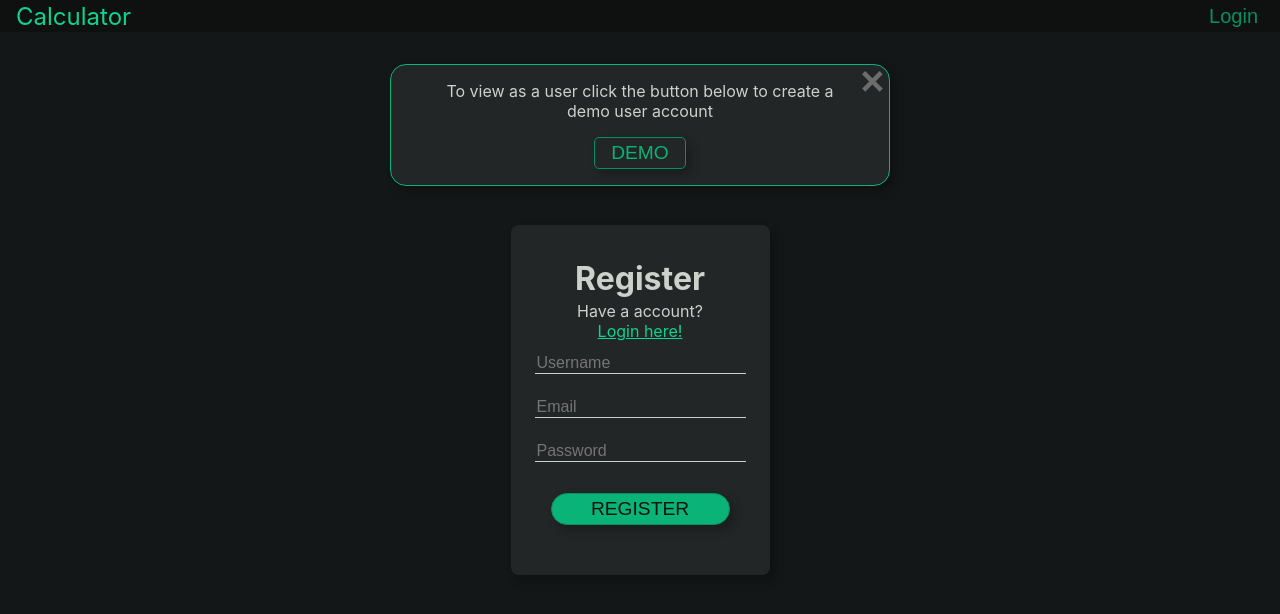
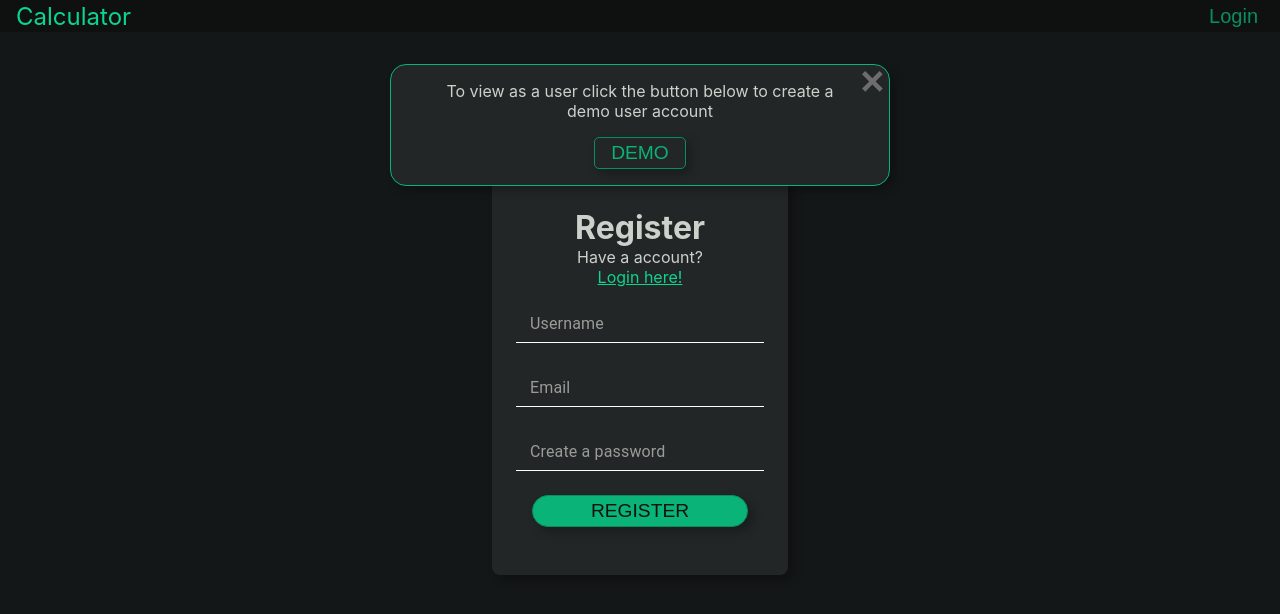
Before and after one commit to TKravel/quit-calc-client, a React (Create React App) app: page /register in a window 1280 px wide. Shown: the top 614 px of the page. Built offline with nearby package versions, Linux system fonts and the light colour scheme; no server answers.

Commit message:
Add loading spinner to login, reg, and demo creation

```diff
--- a/src/App.css
+++ b/src/App.css
@@ -231,14 +231,20 @@ a:active {
 	text-align: center;
 }
 
-.user-forms input {
-	background-color: #222626;
-	border: none;
-	border-bottom: 1px solid #cdd1cc;
-	color: #cdd1cc;
-	font-size: 1rem;
-	margin: 0.5em 0;
+.form-spinner {
+	fill: #0ab377;
+	margin: auto;
+	height: 2rem;
+	width: 2rem;
+	animation: spinner 2s linear infinite;
 }
+
+@keyframes spinner {
+	to {
+		transform: rotate(360deg);
+	}
+}
+
 .error-msg {
 	color: #b20a0d;
 }
--- a/src/components/demoComponents/DemoMsg.jsx
+++ b/src/components/demoComponents/DemoMsg.jsx
@@ -3,16 +3,23 @@ import CloseIcon from '../icons/CloseIcon';
 import useDemo from '../../hooks/useDemo';
 import { UserContext } from '../../context/UserContext';
 import { InfoIcon } from '../icons/InfoIcon';
+import { Spinner } from '../icons/Spinner';
 
 const DemoMsg = () => {
 	const { user } = useContext(UserContext);
-	const { createDemoUser } = useDemo();
+	const [isLoading, setIsLoading] = useState(false);
+	const [error, setError] = useState('');
+	const { createDemoUser } = useDemo(setIsLoading, setError);
 	const [isOpen, setIsOpen] = useState(true);
-	const toggleMsg = (e) => {
+	const toggleMsg = () => {
 		isOpen ? setIsOpen(false) : setIsOpen(true);
 	};
 
-	const handleClick = (e) => {
+	const handleClick = () => {
+		if (error !== '') {
+			setError('');
+		}
+		setIsLoading(true);
 		createDemoUser();
 	};
 
@@ -28,9 +35,14 @@ const DemoMsg = () => {
 					To view as a user click the button below to create a demo
 					user account
 				</p>
-				<button className='demo-btn' onClick={handleClick}>
-					DEMO
-				</button>
+				{isLoading ? (
+					<Spinner styles='form-spinner' />
+				) : (
+					<button className='demo-btn' onClick={handleClick}>
+						DEMO
+					</button>
+				)}
+				{error !== '' && <p className='error-msg'>{error}</p>}
 			</div>
 		);
 	} else {
--- /dev/null
+++ b/src/components/icons/Spinner.jsx
@@ -0,0 +1,15 @@
+import React from 'react';
+
+export const Spinner = ({ styles }) => {
+	return (
+		<svg
+			className={styles}
+			xmlns='http://www.w3.org/2000/svg'
+			width='24'
+			height='24'
+			viewBox='0 0 24 24'
+		>
+			<path d='M13.75 22c0 .966-.783 1.75-1.75 1.75s-1.75-.784-1.75-1.75.783-1.75 1.75-1.75 1.75.784 1.75 1.75zm-1.75-22c-1.104 0-2 .896-2 2s.896 2 2 2 2-.896 2-2-.896-2-2-2zm10 10.75c.689 0 1.249.561 1.249 1.25 0 .69-.56 1.25-1.249 1.25-.69 0-1.249-.559-1.249-1.25 0-.689.559-1.25 1.249-1.25zm-22 1.25c0 1.105.896 2 2 2s2-.895 2-2c0-1.104-.896-2-2-2s-2 .896-2 2zm19-8c.551 0 1 .449 1 1 0 .553-.449 1.002-1 1-.551 0-1-.447-1-.998 0-.553.449-1.002 1-1.002zm0 13.5c.828 0 1.5.672 1.5 1.5s-.672 1.501-1.502 1.5c-.826 0-1.498-.671-1.498-1.499 0-.829.672-1.501 1.5-1.501zm-14-14.5c1.104 0 2 .896 2 2s-.896 2-2.001 2c-1.103 0-1.999-.895-1.999-2s.896-2 2-2zm0 14c1.104 0 2 .896 2 2s-.896 2-2.001 2c-1.103 0-1.999-.895-1.999-2s.896-2 2-2z' />
+		</svg>
+	);
+};
--- a/src/components/landingPage/Login.jsx
+++ b/src/components/landingPage/Login.jsx
@@ -1,17 +1,21 @@
 import React, { useState, useContext } from 'react';
+import { TextField } from '@mui/material';
 import { Link, Redirect } from 'react-router-dom';
 import { useForm, Controller } from 'react-hook-form';
 import useLogin from '../../hooks/useLogin';
 import { UserContext } from '../../context/UserContext';
 import DemoMsg from '../demoComponents/DemoMsg';
+import { Spinner } from '../icons/Spinner';
 
 const Login = () => {
 	const { user } = useContext(UserContext);
 	const { control, handleSubmit } = useForm();
 	const [errors, setErrors] = useState('');
-	const { login } = useLogin(errors, setErrors);
+	const [isLoading, setIsLoading] = useState(false);
+	const { login } = useLogin(errors, setErrors, setIsLoading);
 
 	const onSubmit = (data) => {
+		setIsLoading(true);
 		login(data);
 	};
 
@@ -28,7 +32,6 @@ const Login = () => {
 					<br />
 					<Link to='/register'>Sign up here!</Link>
 				</p>
-
 				<Controller
 					name='username'
 					control={control}
@@ -37,25 +40,59 @@ const Login = () => {
 						field: { onChange, value },
 						fieldState: { error },
 					}) => (
-						<>
-							<input
+						<TextField
 							type='text'
 							label='Username'
 							placeholder='Username'
 							name='username'
 							value={value}
 							onChange={onChange}
-							></input>
-							<p className='error-msg'>
-								{error ? error.message : null}
-							</p>
-						</>
+							autoComplete='off'
+							size='small'
+							margin='normal'
+							error={error ? true : false}
+							helperText={error ? error.message : null}
+							InputLabelProps={{
+								style: { color: '#999c98' },
+							}}
+							sx={{
+								input: {
+									'&::-webkit-outer-spin-button, &::-webkit-inner-spin-button':
+										{
+											WebkitAppearance: 'none',
+											display: 'none',
+										},
+									color: '#cdd1cc',
+									width: '100% !important',
+								},
+								'& label.Mui-focused': {
+									color: 'white',
+								},
+								'& .MuiInput-underline:after': {
+									borderBottomColor: 'yellow',
+								},
+								'& .MuiOutlinedInput-root': {
+									'& fieldset': {
+										color: 'white',
+										border: 'none',
+										borderBottom: '1px solid',
+										borderBottomColor: 'white',
+										borderRadius: '0',
+									},
+									'&:hover fieldset': {
+										borderColor: 'white',
+									},
+									'&.Mui-focused fieldset': {
+										borderColor: '#0ab377',
+									},
+								},
+							}}
+						/>
 					)}
 					rules={{
 						required: 'Username required',
 					}}
 				/>
-
 				<Controller
 					name='password'
 					control={control}
@@ -64,21 +101,54 @@ const Login = () => {
 						field: { onChange, value },
 						fieldState: { error },
 					}) => (
-						<>
-							<input
+						<TextField
 							type='text'
 							label='Password'
 							placeholder='Password'
 							name='password'
 							value={value}
 							onChange={onChange}
+							autoComplete='off'
+							size='small'
+							margin='normal'
 							error={error ? true : false}
 							helperText={error ? error.message : null}
+							InputLabelProps={{
+								style: { color: '#999c98' },
+							}}
+							sx={{
+								input: {
+									'&::-webkit-outer-spin-button, &::-webkit-inner-spin-button':
+										{
+											WebkitAppearance: 'none',
+											display: 'none',
+										},
+									color: '#cdd1cc',
+									width: '100% !important',
+								},
+								'& label.Mui-focused': {
+									color: 'white',
+								},
+								'& .MuiInput-underline:after': {
+									borderBottomColor: 'yellow',
+								},
+								'& .MuiOutlinedInput-root': {
+									'& fieldset': {
+										color: 'white',
+										border: 'none',
+										borderBottom: '1px solid',
+										borderBottomColor: 'white',
+										borderRadius: '0',
+									},
+									'&:hover fieldset': {
+										borderColor: 'white',
+									},
+									'&.Mui-focused fieldset': {
+										borderColor: '#0ab377',
+									},
+								},
+							}}
 						/>
-							<p className='error-msg'>
-								{error ? error.message : null}
-							</p>
-						</>
 					)}
 					rules={{
 						required: 'Password required',
@@ -88,12 +158,14 @@ const Login = () => {
 						},
 					}}
 				/>
-
 				{errors && <p className='error-msg'>{errors}</p>}
-
+				{isLoading ? (
+					<Spinner styles='form-spinner' />
+				) : (
 					<button className='button' type='submit'>
 						LOGIN
 					</button>
+				)}
 			</form>
 		</>
 	);
--- a/src/components/landingPage/Register.jsx
+++ b/src/components/landingPage/Register.jsx
@@ -1,17 +1,21 @@
 import React, { useState, useContext } from 'react';
+import { TextField } from '@mui/material';
 import { Link, Redirect } from 'react-router-dom';
 import { useForm, Controller } from 'react-hook-form';
 import useLogin from '../../hooks/useLogin';
 import { UserContext } from '../../context/UserContext';
 import DemoMsg from '../demoComponents/DemoMsg';
+import { Spinner } from '../icons/Spinner';
 
 const Register = () => {
 	const { user } = useContext(UserContext);
 	const { control, handleSubmit } = useForm();
+	const [isLoading, setIsLoading] = useState(false);
 	const [errors, setErrors] = useState('');
-	const { register } = useLogin(errors, setErrors);
+	const { register } = useLogin(errors, setErrors, setIsLoading);
 
 	const onSubmit = (data) => {
+		setIsLoading(true);
 		register(data);
 	};
 
@@ -37,19 +41,53 @@ const Register = () => {
 						field: { onChange, value },
 						fieldState: { error },
 					}) => (
-						<>
-							<input
+						<TextField
 							type='text'
 							label='Username'
 							placeholder='Username'
 							name='username'
 							value={value}
 							onChange={onChange}
-							></input>
-							<p className='error-msg'>
-								{error ? error.message : null}
-							</p>
-						</>
+							autoComplete='off'
+							margin='normal'
+							size='small'
+							error={error ? true : false}
+							helperText={error ? error.message : null}
+							InputLabelProps={{
+								style: { color: '#999c98' },
+							}}
+							sx={{
+								input: {
+									'&::-webkit-outer-spin-button, &::-webkit-inner-spin-button':
+										{
+											WebkitAppearance: 'none',
+											display: 'none',
+										},
+									color: '#cdd1cc',
+								},
+								'& label.Mui-focused': {
+									color: 'white',
+								},
+								'& .MuiInput-underline:after': {
+									borderBottomColor: 'yellow',
+								},
+								'& .MuiOutlinedInput-root': {
+									'& fieldset': {
+										color: 'white',
+										border: 'none',
+										borderBottom: '1px solid',
+										borderBottomColor: 'white',
+										borderRadius: '0',
+									},
+									'&:hover fieldset': {
+										borderColor: 'white',
+									},
+									'&.Mui-focused fieldset': {
+										borderColor: '#0ab377',
+									},
+								},
+							}}
+						/>
 					)}
 					rules={{
 						required: 'Username required',
@@ -64,19 +102,53 @@ const Register = () => {
 						field: { onChange, value },
 						fieldState: { error },
 					}) => (
-						<>
-							<input
+						<TextField
 							type='email'
 							label='Email'
 							placeholder='Email'
 							name='email'
 							value={value}
 							onChange={onChange}
-							></input>
-							<p className='error-msg'>
-								{error ? error.message : null}
-							</p>
-						</>
+							autoComplete='off'
+							margin='normal'
+							size='small'
+							error={error ? true : false}
+							helperText={error ? error.message : null}
+							InputLabelProps={{
+								style: { color: '#999c98' },
+							}}
+							sx={{
+								input: {
+									'&::-webkit-outer-spin-button, &::-webkit-inner-spin-button':
+										{
+											WebkitAppearance: 'none',
+											display: 'none',
+										},
+									color: '#cdd1cc',
+								},
+								'& label.Mui-focused': {
+									color: 'white',
+								},
+								'& .MuiInput-underline:after': {
+									borderBottomColor: 'yellow',
+								},
+								'& .MuiOutlinedInput-root': {
+									'& fieldset': {
+										color: 'white',
+										border: 'none',
+										borderBottom: '1px solid',
+										borderBottomColor: 'white',
+										borderRadius: '0',
+									},
+									'&:hover fieldset': {
+										borderColor: 'white',
+									},
+									'&.Mui-focused fieldset': {
+										borderColor: '#0ab377',
+									},
+								},
+							}}
+						/>
 					)}
 					rules={{
 						required: 'Email required',
@@ -91,19 +163,53 @@ const Register = () => {
 						field: { onChange, value },
 						fieldState: { error },
 					}) => (
-						<>
-							<input
+						<TextField
 							type='text'
 							name='password'
 							label='Create a password'
 							placeholder='Password'
 							value={value}
 							onChange={onChange}
-							></input>
-							<p className='error-msg'>
-								{error ? error.message : null}
-							</p>
-						</>
+							autoComplete='off'
+							margin='normal'
+							size='small'
+							error={error ? true : false}
+							helperText={error ? error.message : null}
+							InputLabelProps={{
+								style: { color: '#999c98' },
+							}}
+							sx={{
+								input: {
+									'&::-webkit-outer-spin-button, &::-webkit-inner-spin-button':
+										{
+											WebkitAppearance: 'none',
+											display: 'none',
+										},
+									color: '#cdd1cc',
+								},
+								'& label.Mui-focused': {
+									color: 'white',
+								},
+								'& .MuiInput-underline:after': {
+									borderBottomColor: 'yellow',
+								},
+								'& .MuiOutlinedInput-root': {
+									'& fieldset': {
+										color: 'white',
+										border: 'none',
+										borderBottom: '1px solid',
+										borderBottomColor: 'white',
+										borderRadius: '0',
+									},
+									'&:hover fieldset': {
+										borderColor: 'white',
+									},
+									'&.Mui-focused fieldset': {
+										borderColor: '#0ab377',
+									},
+								},
+							}}
+						/>
 					)}
 					rules={{
 						required: 'Password required',
@@ -112,9 +218,13 @@ const Register = () => {
 
 				{errors && <p className='error-msg'>{errors}</p>}
 
+				{isLoading ? (
+					<Spinner styles='form-spinner' />
+				) : (
 					<button className='button' type='submit'>
 						REGISTER
 					</button>
+				)}
 			</form>
 		</>
 	);
--- a/src/hooks/useDemo.js
+++ b/src/hooks/useDemo.js
@@ -1,7 +1,7 @@
 import { useContext } from 'react';
 import { UserContext } from '../context/UserContext';
 
-const useDemo = () => {
+const useDemo = (setIsLoading, setError) => {
 	const { setUser } = useContext(UserContext);
 	const createDemoUser = async () => {
 		await fetch(`${process.env.REACT_APP_SERVER}/demo/createDemoUser`, {
@@ -12,6 +12,8 @@ const useDemo = () => {
 			.then((data) => {
 				if (data.error) {
 					console.log(data.error);
+					setError('Error creating user, try again later');
+					setIsLoading(false);
 				}
 				if (data.msg === 'Success') {
 					localStorage.setItem('demoUser', 'true');
@@ -21,6 +23,8 @@ const useDemo = () => {
 			.catch((err) => {
 				if (err) {
 					console.log(err);
+					setIsLoading(false);
+					setError('Error: Please try again later');
 				}
 			});
 	};
--- a/src/hooks/useLogin.js
+++ b/src/hooks/useLogin.js
@@ -1,7 +1,7 @@
 import { useContext } from 'react';
 import { UserContext } from '../context/UserContext';
 
-const useLogin = (errors, setErrors) => {
+const useLogin = (errors, setErrors, setIsLoading) => {
 	const { setUser } = useContext(UserContext);
 
 	const login = (data) => {
@@ -19,6 +19,7 @@ const useLogin = (errors, setErrors) => {
 			.then((response) => response.json())
 			.then((data) => {
 				if (data.error) {
+					setIsLoading(false);
 					setErrors(data.error);
 				} else if (data.msg === 'granted') {
 					setUser(true);
@@ -27,6 +28,7 @@ const useLogin = (errors, setErrors) => {
 			.catch((err) => {
 				console.log('error: ' + err);
 				setErrors('Server error, Please try again later.');
+				setIsLoading(false);
 			});
 	};
 
@@ -45,6 +47,7 @@ const useLogin = (errors, setErrors) => {
 			.then((response) => response.json())
 			.then((data) => {
 				if (data.error) {
+					setIsLoading(false);
 					setErrors(data.error);
 				} else if (data.msg === 'granted') {
 					setUser(true);
@@ -53,6 +56,7 @@ const useLogin = (errors, setErrors) => {
 			.catch((err) => {
 				console.log('error: ' + err);
 				setErrors('Server error, Please try again later.');
+				setIsLoading(false);
 			});
 	};
 
```
Lines whose indentation alone changed are shown as unchanged.
